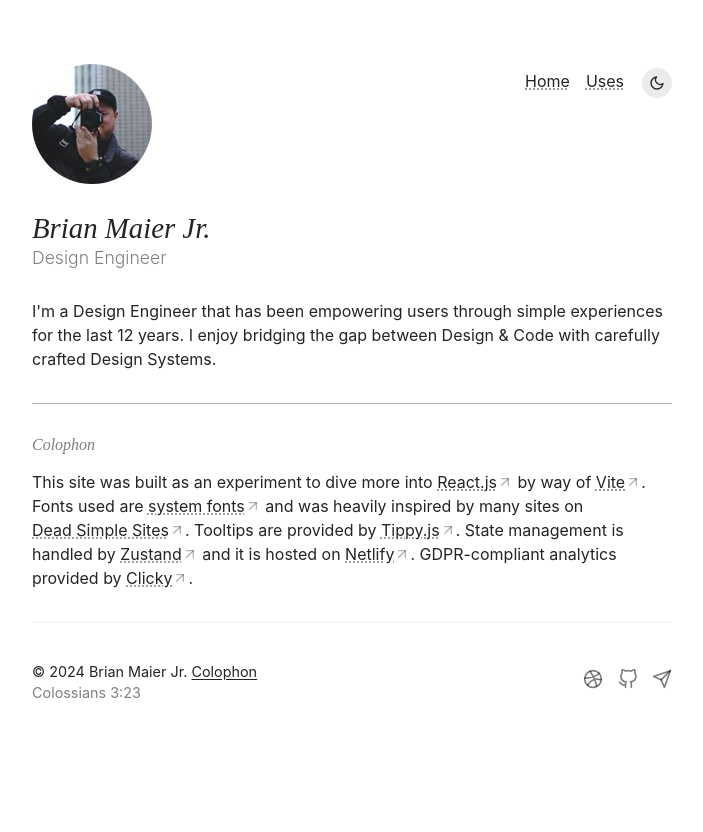
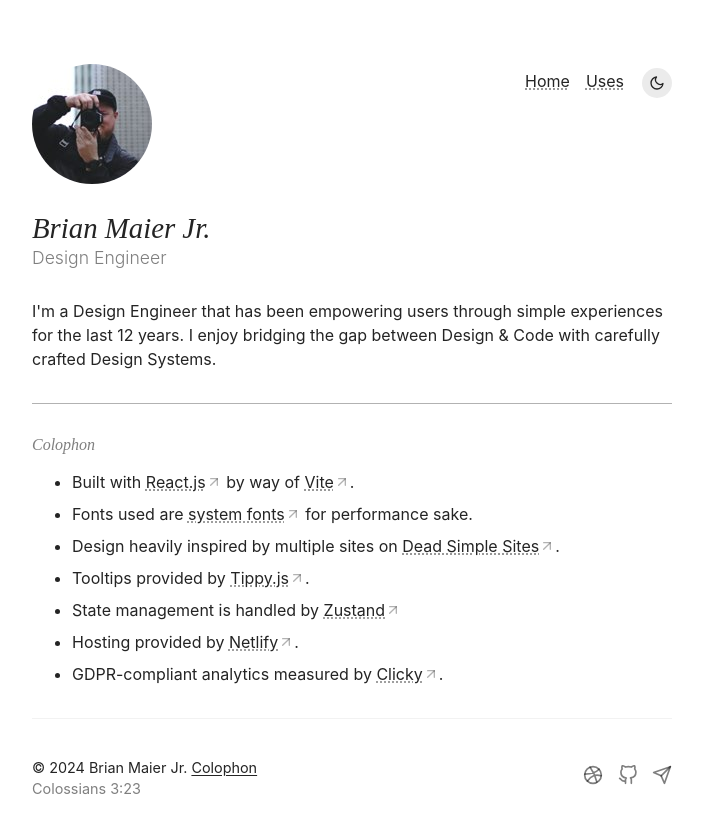
Before and after one commit to brianmaierjr/react-portfolio, a React (Vite) app: page /colophon in a window 1280 px wide. Shown: the top 832 px of the page, without its empty margins (288-991 px from the left). Before the commit the page ends 800 px from the top, so only its background shows below. Built offline with nearby package versions, Linux system fonts and the light colour scheme.

Commit message:
update colophon

```diff
--- a/src/pages/colophon.tsx
+++ b/src/pages/colophon.tsx
@@ -7,8 +7,9 @@ const Colophon = () => {
 		<Layout>
 			<Section label='Colophon'>
 				<h2>Colophon</h2>
-				<p>
-					This site was built as an experiment to dive more into{" "}
+				<ul className='list'>
+					<li>
+						Built with{" "}
 						<a
 							className='externalLink'
 							href='https://react.dev/'
@@ -24,7 +25,10 @@ const Colophon = () => {
 							Vite
 							<ArrowUpRight />
 						</a>
-					. Fonts used are{" "}
+						.
+					</li>
+					<li>
+						Fonts used are{" "}
 						<a
 							className='externalLink'
 							href='https://systemfontstack.com/'
@@ -32,7 +36,10 @@ const Colophon = () => {
 							system fonts
 							<ArrowUpRight />
 						</a>{" "}
-					and was heavily inspired by many sites on{" "}
+						for performance sake.
+					</li>
+					<li>
+						Design heavily inspired by multiple sites on{" "}
 						<a
 							className='externalLink'
 							href='https://deadsimplesites.com/'
@@ -40,7 +47,10 @@ const Colophon = () => {
 							Dead Simple Sites
 							<ArrowUpRight />
 						</a>
-					. Tooltips are provided by{" "}
+						.
+					</li>
+					<li>
+						Tooltips provided by{" "}
 						<a
 							className='externalLink'
 							href='https://atomiks.github.io/tippyjs/'
@@ -48,15 +58,20 @@ const Colophon = () => {
 							Tippy.js
 							<ArrowUpRight />
 						</a>
-					. State management is handled by{" "}
+						.
+					</li>
+					<li>
+						State management is handled by{" "}
 						<a
 							className='externalLink'
 							href='https://zustand-demo.pmnd.rs/'
 							target='_blank'>
 							Zustand
 							<ArrowUpRight />
-					</a>{" "}
-					and it is hosted on{" "}
+						</a>
+					</li>
+					<li>
+						Hosting provided by{" "}
 						<a
 							className='externalLink'
 							href='https://www.netlify.com/'
@@ -64,7 +79,10 @@ const Colophon = () => {
 							Netlify
 							<ArrowUpRight />
 						</a>
-					. GDPR-compliant analytics provided by{" "}
+						.
+					</li>
+					<li>
+						GDPR-compliant analytics measured by{" "}
 						<a
 							className='externalLink'
 							href='https://clicky.com/'
@@ -73,7 +91,8 @@ const Colophon = () => {
 							<ArrowUpRight />
 						</a>
 						.
-				</p>
+					</li>
+				</ul>
 			</Section>
 		</Layout>
 	);
```
Lines whose indentation alone changed are shown as unchanged.
